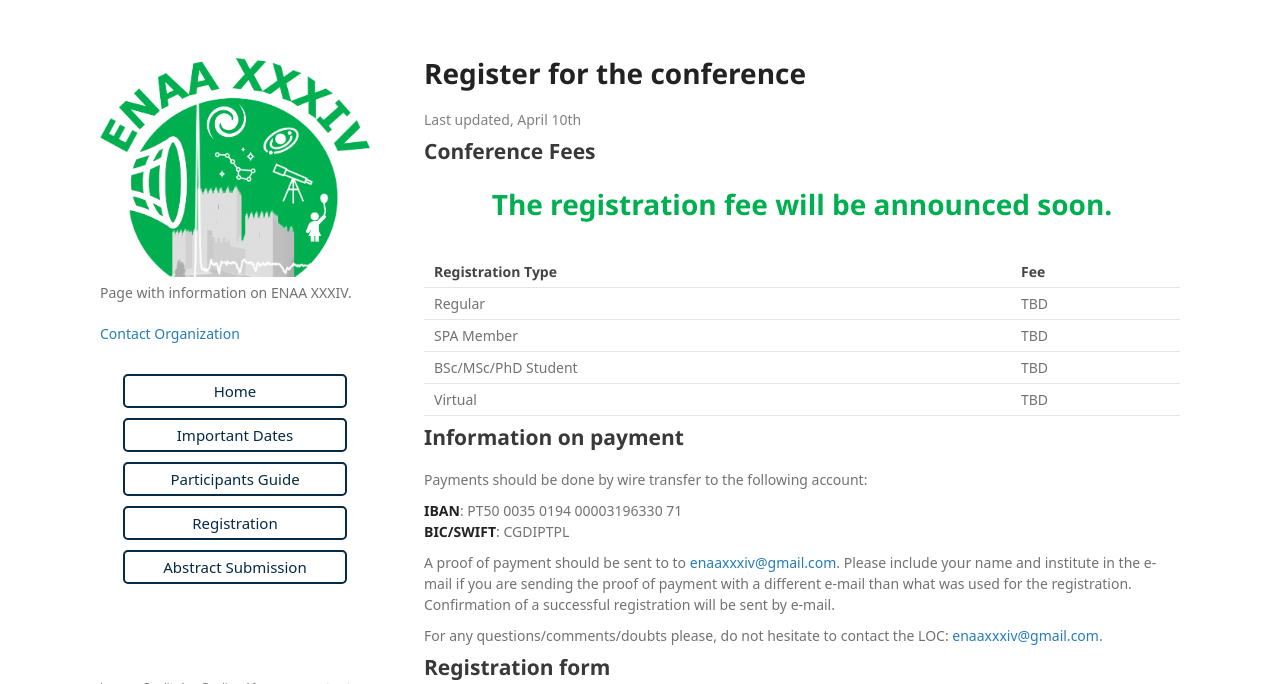
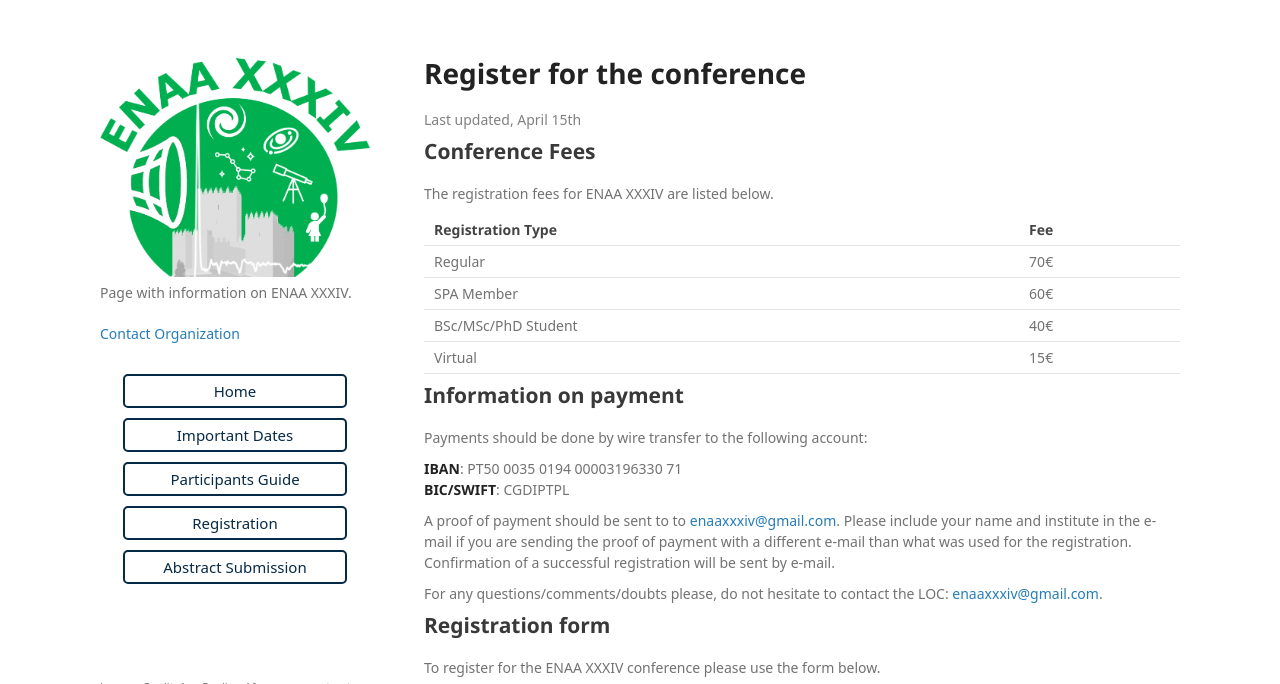
Before and after one commit to ENAA-XXXIV/ENAA-XXXIV.github.io, a Jekyll site: the page built from registration_gform.md, in a window 1280 px wide and 900 px high, cut to the strip 0-684 px from the top of the window. Built offline with Jekyll 4.4.1, drawn with Linux system fonts in a browser that asks for light colours; some web fonts are replaced; our own code applies the rules of GitHub Pages for plain Markdown files.

Commit message:
Updated registration fees

```diff
--- a/registration_gform.md
+++ b/registration_gform.md
@@ -1,19 +1,16 @@
 # Register for the conference
-<span style="color:gray">Last updated, April 10th</span>
+<span style="color:gray">Last updated, April 15th</span>
 
 ## Conference Fees
 
-<div style="text-align: center; font-size: 28px; font-weight: bold; color: #00b050">
-The registration fee will be announced soon.
-</div> <br>
-
+The registration fees for ENAA XXXIV are listed below.
 
 | Registration Type        | Fee |
 | ----------- | ----------- |
-| Regular |  TBD |
-| SPA Member |  TBD |
-| BSc/MSc/PhD Student |  TBD |
-| Virtual | TBD |
+| Regular |  70€ |
+| SPA Member |  60€ |
+| BSc/MSc/PhD Student |  40€ |
+| Virtual | 15€ |
 
 ## Information on payment
 
```
